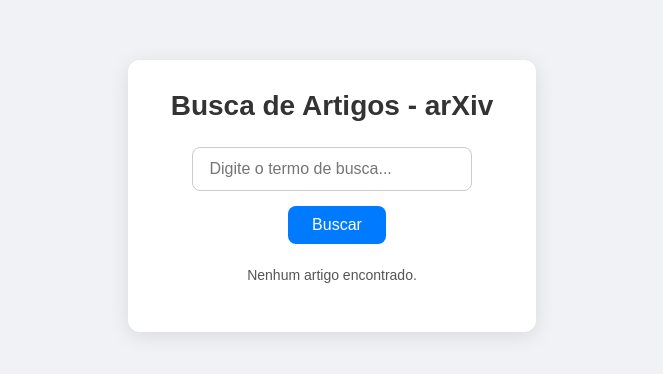
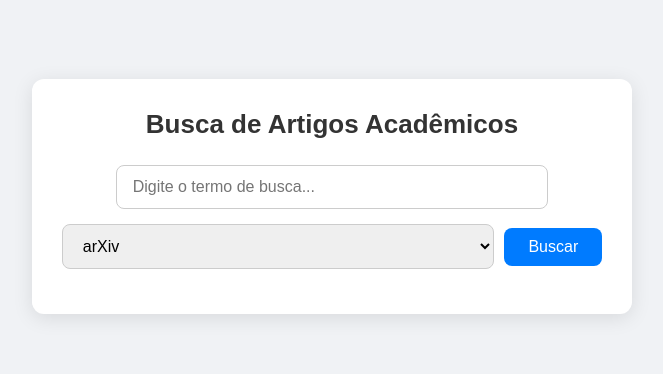
Before and after one commit to Grazziano/article-finder, a React (Vite) app: page / in a window 1280 px wide. Shown: the part 204-578 px from the top of the page, without its empty margins (308-971 px from the left). Built offline with nearby package versions, Linux system fonts and the light colour scheme.

Commit message:
Enabling search in new sources

```diff
--- a/src/App.css
+++ b/src/App.css
@@ -7,7 +7,7 @@
   display: flex;
   justify-content: center;
   align-items: center;
-  min-height: 100vh;
+  height: 100vh;
 }
 
 /* Container principal da aplicação */
@@ -16,14 +16,14 @@
   padding: 30px;
   border-radius: 12px;
   box-shadow: 0 4px 20px rgba(0, 0, 0, 0.1);
-  max-width: 900px;
+  max-width: 700px;
   width: 100%;
   text-align: center;
 }
 
 /* Título principal */
 h1 {
-  font-size: 28px;
+  font-size: 26px;
   margin-bottom: 25px;
   color: #333;
   font-weight: 600;
@@ -44,6 +44,18 @@
 /* Foco no input */
 input[type='text']:focus {
   border-color: #007bff;
+}
+
+/* Dropdown para seleção de plataforma */
+.platform-select {
+  padding: 12px 16px;
+  width: 80%;
+  border: 1px solid #ccc;
+  border-radius: 8px;
+  font-size: 16px;
+  margin-bottom: 15px;
+  outline: none;
+  transition: border-color 0.3s;
 }
 
 /* Botão de busca */
@@ -70,97 +82,23 @@
   cursor: not-allowed;
 }
 
-/* Lista de artigos */
-.article-list {
-  margin-top: 20px;
-}
-
-/* Artigo - estilo de card */
-article {
-  background-color: #fff;
-  padding: 20px;
-  margin: 20px 0;
-  border-radius: 10px;
-  box-shadow: 0 4px 12px rgba(0, 0, 0, 0.05);
-  transition: box-shadow 0.3s ease;
-  display: flex;
-  flex-direction: column;
-  text-align: left;
-}
-
-article:hover {
-  box-shadow: 0 6px 20px rgba(0, 0, 0, 0.1);
-}
-
-/* Cabeçalho do artigo */
-.article-header {
-  display: flex;
-  justify-content: space-between;
-  align-items: center;
-  margin-bottom: 10px;
-}
-
-/* Título do artigo */
-h3 {
-  font-size: 20px;
-  color: #007bff;
-  margin: 0;
-  font-weight: 500;
-}
-
-/* Data do artigo */
-.article-date {
-  font-size: 14px;
-  color: #888;
-}
-
-/* Resumo do artigo */
-p {
-  color: #555;
-  font-size: 14px;
-  line-height: 1.6;
-  margin: 15px 0;
-  max-height: 80px;
-  overflow: hidden;
-  text-overflow: ellipsis;
-  white-space: nowrap;
-}
-
-/* Estilo do link */
-a {
-  color: #007bff;
-  text-decoration: none;
-  font-weight: bold;
-  align-self: flex-start;
-  transition: color 0.3s;
-}
-
-/* Hover no link */
-a:hover {
-  color: #0056b3;
-  text-decoration: underline;
-}
-
-/* Responsividade */
+/* Responsividade para dispositivos móveis */
 @media (max-width: 768px) {
   .App {
     padding: 20px;
   }
 
-  input[type='text'] {
+  input[type='text'],
+  .platform-select {
     width: 100%;
     margin-bottom: 20px;
   }
 
   h1 {
-    font-size: 24px;
+    font-size: 22px;
   }
 
   button {
     padding: 10px 20px;
   }
-
-  article {
-    padding: 15px;
-  }
 }
--- a/src/App.tsx
+++ b/src/App.tsx
@@ -1,68 +1,51 @@
 import React, { useState } from 'react';
-import axios from 'axios';
 import './App.css';
 
-// Definição dos tipos de dados para os artigos
-interface Article {
-  title: string;
-  summary: string;
-  link: string;
-  published: string;
-}
+type SearchPlatform =
+  | 'arXiv'
+  | 'Google Scholar'
+  | 'IEEE'
+  | 'ACM Digital Library';
 
 function App() {
-  const [query, setQuery] = useState<string>(''); // Estado para armazenar a string de busca
-  const [articles, setArticles] = useState<Article[]>([]); // Estado para armazenar os artigos
+  const [query, setQuery] = useState<string>(''); // String de busca
+  const [platform, setPlatform] = useState<SearchPlatform>('arXiv'); // Plataforma selecionada
   const [loading, setLoading] = useState<boolean>(false); // Estado de carregamento
 
-  // Função para buscar artigos
-  const buscarArtigos = async () => {
+  // URLs de busca para cada plataforma
+  const platformUrls = {
+    arXiv: (query: string) =>
+      `https://arxiv.org/search/?query=${encodeURIComponent(
+        query
+      )}&searchtype=all`,
+    'Google Scholar': (query: string) =>
+      `https://scholar.google.com/scholar?q=${encodeURIComponent(query)}`,
+    IEEE: (query: string) =>
+      `https://ieeexplore.ieee.org/search/searchresult.jsp?queryText=${encodeURIComponent(
+        query
+      )}`,
+    'ACM Digital Library': (query: string) =>
+      `https://dl.acm.org/action/doSearch?AllField=${encodeURIComponent(
+        query
+      )}`,
+  };
+
+  // Função para redirecionar para a plataforma selecionada
+  const searchArticles = () => {
+    if (!query) {
+      alert('Por favor, insira um termo de busca.');
+      return;
+    }
+
     setLoading(true);
-    try {
-      const response = await axios.get<string>(
-        'http://export.arxiv.org/api/query',
-        {
-          params: {
-            search_query: `all:${query}`,
-            start: 0,
-            max_results: 5,
-            sortBy: 'relevance',
-            sortOrder: 'descending',
-          },
-        }
-      );
-
-      const xmlData = response.data;
-      const parser = new DOMParser();
-      const xml = parser.parseFromString(xmlData, 'text/xml');
-
-      // Extrair informações dos artigos
-      const entries = xml.getElementsByTagName('entry');
-      const articlesList: Article[] = [];
-      for (let i = 0; i < entries.length; i++) {
-        const title =
-          entries[i].getElementsByTagName('title')[0].textContent ||
-          'Sem título';
-        const summary =
-          entries[i].getElementsByTagName('summary')[0].textContent ||
-          'Sem resumo';
-        const link = entries[i].getElementsByTagName('id')[0].textContent || '';
-        const published =
-          entries[i].getElementsByTagName('published')[0].textContent || '';
-
-        articlesList.push({ title, summary, link, published });
-      }
-
-      setArticles(articlesList);
-    } catch (error) {
-      console.error('Erro ao buscar artigos:', error);
-    }
+    const searchUrl = platformUrls[platform](query);
+    window.open(searchUrl, '_blank'); // Abre os resultados de busca em uma nova aba
     setLoading(false);
   };
 
   return (
     <div className="App">
-      <h1>Busca de Artigos - arXiv</h1>
+      <h1>Busca de Artigos Acadêmicos</h1>
 
       <input
         type="text"
@@ -71,30 +54,20 @@
         placeholder="Digite o termo de busca..."
       />
 
-      <button onClick={buscarArtigos} disabled={loading}>
+      <select
+        value={platform}
+        onChange={(e) => setPlatform(e.target.value as SearchPlatform)}
+        className="platform-select"
+      >
+        <option value="arXiv">arXiv</option>
+        <option value="Google Scholar">Google Scholar</option>
+        <option value="IEEE">IEEE Xplore</option>
+        <option value="ACM Digital Library">ACM Digital Library</option>
+      </select>
+
+      <button onClick={searchArticles} disabled={loading}>
         {loading ? 'Buscando...' : 'Buscar'}
       </button>
-
-      <div className="article-list">
-        {articles.length > 0 ? (
-          articles.map((article, index) => (
-            <article key={index}>
-              <div className="article-header">
-                <h3>{article.title}</h3>
-                <span className="article-date">
-                  {new Date(article.published).toLocaleDateString()}
-                </span>
-              </div>
-              <p>{article.summary}</p>
-              <a href={article.link} target="_blank" rel="noopener noreferrer">
-                Leia mais
-              </a>
-            </article>
-          ))
-        ) : (
-          <p>Nenhum artigo encontrado.</p>
-        )}
-      </div>
     </div>
   );
 }
```
